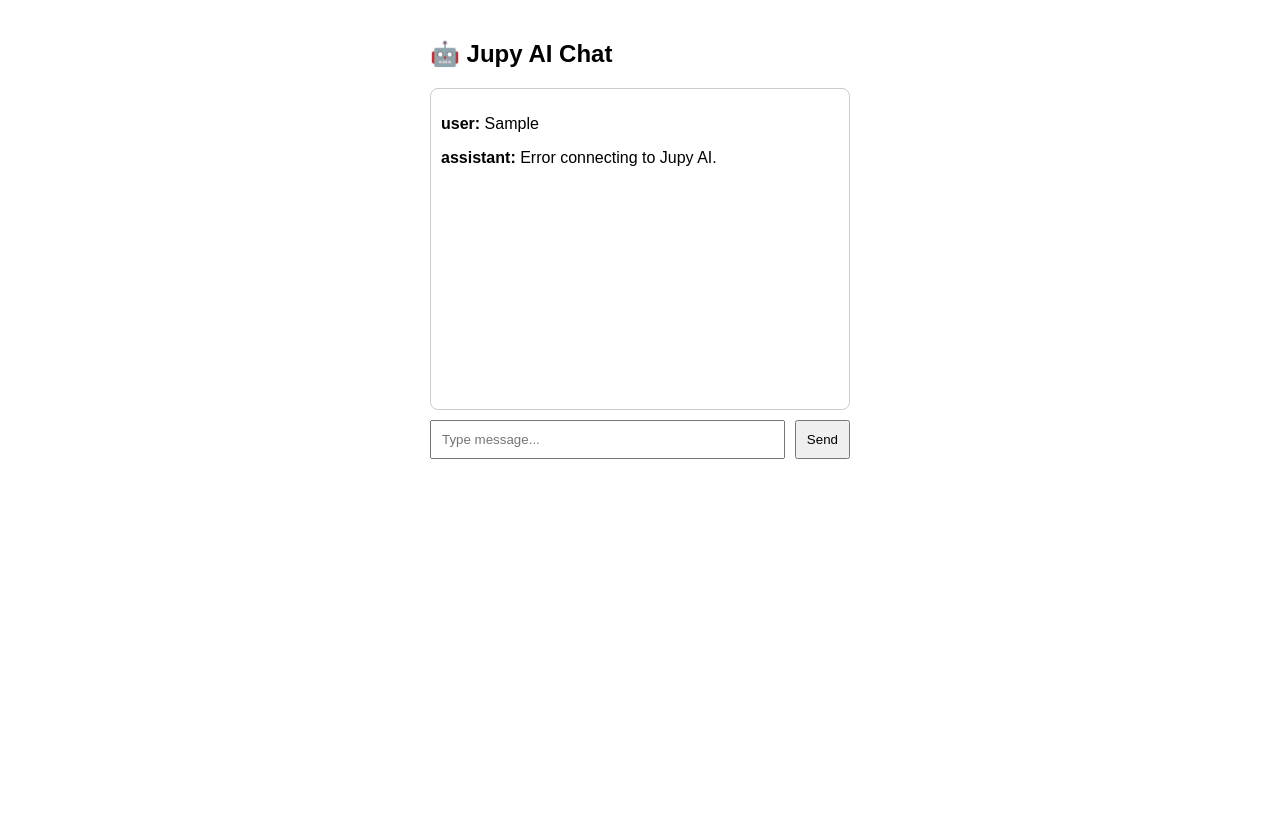
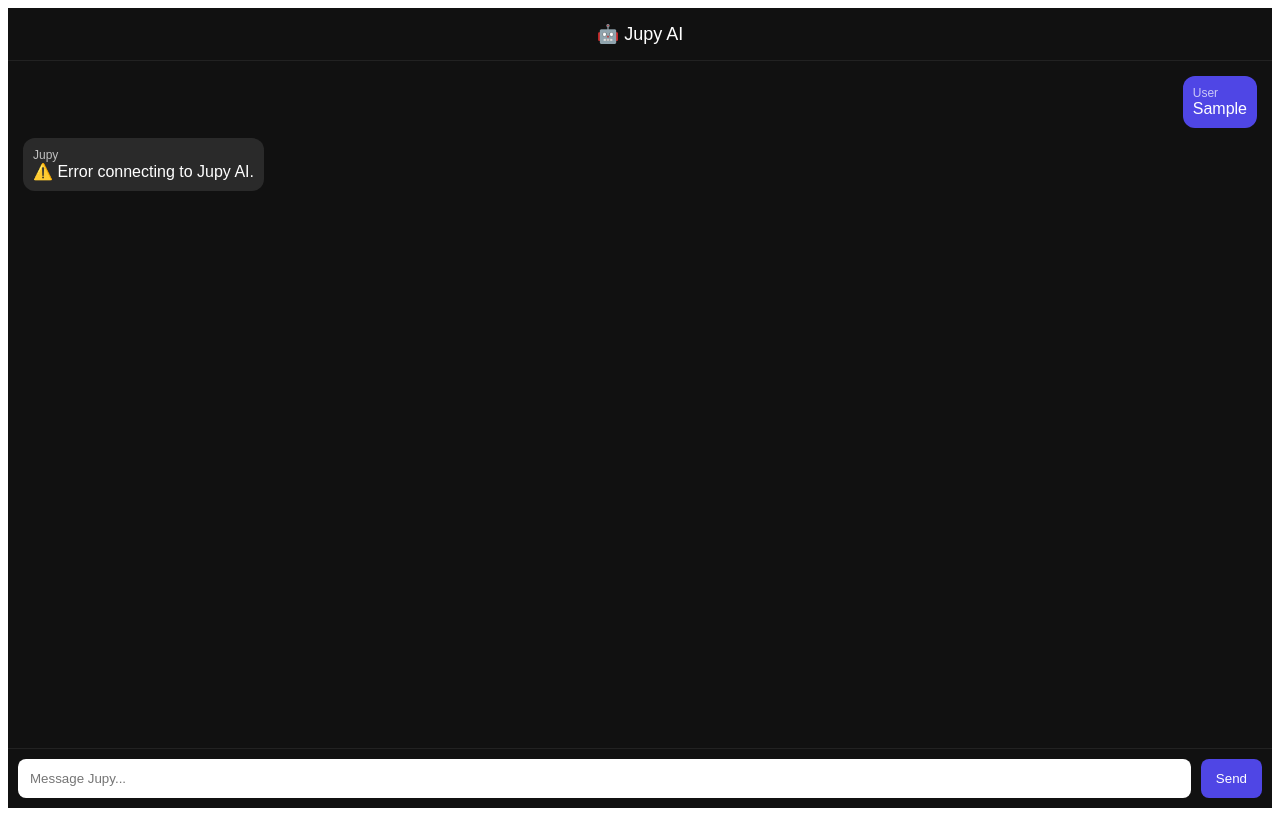
Before and after one commit to scemercat1/jupy-ai, a Next.js app: page /chat in a window 1280 px wide. Both pictures are taken after typing "Sample" into the empty fields and a click on the button "Send". Built offline with nearby package versions, Linux system fonts and the light colour scheme; no server answers.

Commit message:
Update chat.js

```diff
--- a/pages/chat.js
+++ b/pages/chat.js
@@ -1,4 +1,4 @@
-import { useEffect, useState } from "react";
+import { useEffect, useRef, useState } from "react";
 
 export default function Chat() {
   const [name, setName] = useState("");
@@ -6,10 +6,19 @@ export default function Chat() {
   const [messages, setMessages] = useState([]);
   const [loading, setLoading] = useState(false);
 
+  const chatRef = useRef(null);
+
   useEffect(() => {
     const savedName = localStorage.getItem("jupy_name");
     setName(savedName || "User");
   }, []);
+
+  // auto scroll
+  useEffect(() => {
+    if (chatRef.current) {
+      chatRef.current.scrollTop = chatRef.current.scrollHeight;
+    }
+  }, [messages, loading]);
 
   const sendMessage = async () => {
     if (!input.trim()) return;
@@ -48,7 +57,7 @@ export default function Chat() {
     } catch (err) {
       setMessages((prev) => [
         ...prev,
-        { role: "assistant", text: "Error connecting to Jupy AI." },
+        { role: "assistant", text: "⚠️ Error connecting to Jupy AI." },
       ]);
     }
 
@@ -56,25 +65,48 @@ export default function Chat() {
   };
 
   return (
-    <div style={styles.container}>
-      <h2>🤖 Jupy AI Chat</h2>
+    <div style={styles.page}>
+      {/* HEADER */}
+      <div style={styles.header}>
+        🤖 Jupy AI
+      </div>
 
-      <div style={styles.chatBox}>
+      {/* CHAT AREA */}
+      <div ref={chatRef} style={styles.chatBox}>
         {messages.map((m, i) => (
-          <p key={i}>
-            <b>{m.role}:</b> {m.text}
-          </p>
+          <div
+            key={i}
+            style={{
+              ...styles.bubble,
+              alignSelf: m.role === "user" ? "flex-end" : "flex-start",
+              background:
+                m.role === "user" ? "#4f46e5" : "#2a2a2a",
+            }}
+          >
+            <div style={{ fontSize: 12, opacity: 0.7 }}>
+              {m.role === "user" ? name : "Jupy"}
+            </div>
+            <div>{m.text}</div>
+          </div>
         ))}
 
-        {loading && <p>⏳ Jupy is thinking...</p>}
+        {/* typing indicator */}
+        {loading && (
+          <div style={{ ...styles.bubble, background: "#2a2a2a" }}>
+            <div style={{ fontSize: 12, opacity: 0.7 }}>Jupy</div>
+            <div>⏳ Jupy is thinking...</div>
+          </div>
+        )}
       </div>
 
+      {/* INPUT */}
       <div style={styles.inputBox}>
         <input
           style={styles.input}
           value={input}
           onChange={(e) => setInput(e.target.value)}
-          placeholder="Type message..."
+          placeholder="Message Jupy..."
+          onKeyDown={(e) => e.key === "Enter" && sendMessage()}
         />
 
         <button style={styles.button} onClick={sendMessage}>
@@ -86,29 +118,59 @@ export default function Chat() {
 }
 
 const styles = {
-  container: {
-    width: 420,
-    margin: "auto",
-    marginTop: 40,
+  page: {
+    height: "100vh",
+    display: "flex",
+    flexDirection: "column",
+    background: "#111",
+    color: "white",
     fontFamily: "Arial",
   },
+
+  header: {
+    padding: 15,
+    fontSize: 18,
+    borderBottom: "1px solid #222",
+    textAlign: "center",
+  },
+
   chatBox: {
-    minHeight: 300,
-    border: "1px solid #ccc",
+    flex: 1,
+    display: "flex",
+    flexDirection: "column",
+    gap: 10,
+    padding: 15,
+    overflowY: "auto",
+  },
+
+  bubble: {
+    maxWidth: "70%",
     padding: 10,
-    marginBottom: 10,
-    borderRadius: 8,
+    borderRadius: 12,
+    color: "white",
   },
+
   inputBox: {
     display: "flex",
+    padding: 10,
+    borderTop: "1px solid #222",
     gap: 10,
   },
+
   input: {
     flex: 1,
-    padding: 10,
+    padding: 12,
+    borderRadius: 8,
+    border: "none",
+    outline: "none",
   },
+
   button: {
-    padding: 10,
+    padding: "10px 15px",
+    borderRadius: 8,
+    border: "none",
     cursor: "pointer",
+    background: "#4f46e5",
+    color: "white",
   },
 };
```
